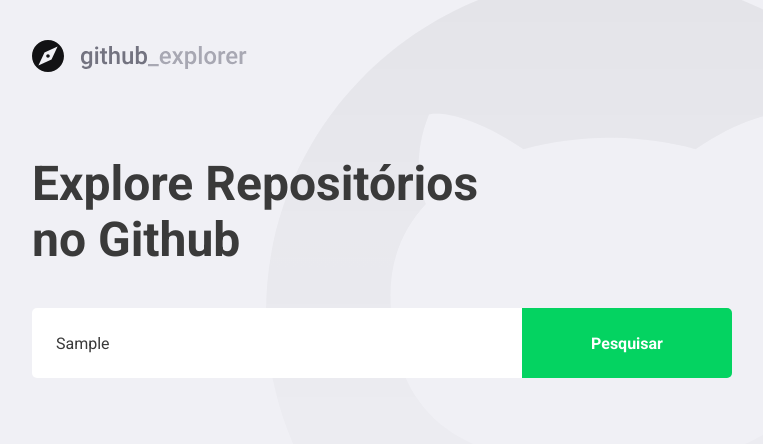
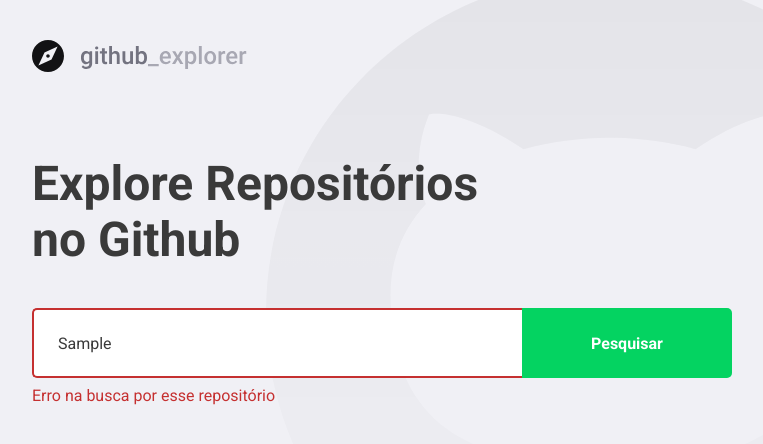
Before and after one commit to jennysol/GithubExplorer, a React (Create React App) app in the folder projeto/: page / in a window 1280 px wide. Both pictures are taken after typing "Sample" into the empty fields and a click on the button "Pesquisar". Shown: the top 444 px of the page, without its empty margins (148-911 px from the left). Built offline with nearby package versions, Linux system fonts and the light colour scheme; no server answers.

Commit message:
Lidando com Erros

```diff
--- a/projeto/src/pages/Dashboard/index.tsx
+++ b/projeto/src/pages/Dashboard/index.tsx
@@ -4,7 +4,7 @@
 
 import logoImg from '../../asserts/img/logo.svg';
 
-import{ Title, Form, Repositories } from   './styles';
+import{ Title, Form, Repositories, Error} from   './styles';
 
 interface Repository {
   full_name: string;
@@ -17,17 +17,29 @@
 
 const Dashboard: React.FC = () => {
   const [newRepo, setNewRepo] = useState('');
+  const [inputError, setInputError] = useState('');
   const [repositories, setRepositories] = useState<Repository[]>([]);
 
     async function handleAddRepository(event: FormEvent<HTMLFormElement>): Promise<void>  { // adição de um novo repositŕorio
       event.preventDefault();
 
-      const response = await api.get<Repository>(`repos/${newRepo}`);
+      if (!newRepo) {
+        setInputError('Digite autor/nome do repositório');
+        return;
+      }
 
-      const repository = response.data;
+      try {
+        const response = await api.get<Repository>(`repos/${newRepo}`);
 
-      setRepositories([...repositories, repository]);
-      setNewRepo('');
+        const repository = response.data;
+
+        setRepositories([...repositories, repository]);
+        setNewRepo('');
+        setInputError('');
+      } catch (err) {
+        setInputError('Erro na busca por esse repositório');
+
+      }
     }
 
   return (
@@ -35,7 +47,7 @@
       <img src={logoImg} alt="Github Explorer" />
       <Title>Explore Repositórios no Github</Title>
 
-      <Form onSubmit={handleAddRepository}>
+      <Form hasError={!!inputError} onSubmit={handleAddRepository}>
         <input
           value={newRepo}
           onChange={(e) => setNewRepo(e.target.value)}
@@ -43,6 +55,8 @@
         />
         <button type="submit">Pesquisar</button>
       </Form>
+
+    {inputError && <Error>{inputError}</Error>}
 
       <Repositories>
         {repositories.map(repository => (
--- a/projeto/src/pages/Dashboard/styles.ts
+++ b/projeto/src/pages/Dashboard/styles.ts
@@ -1,5 +1,9 @@
-import styled from 'styled-components';
+import styled, { css } from 'styled-components';
 import { shade } from 'polished';
+
+interface FormProps {
+  hasError: boolean;
+}
 
 //Templates Literals
  export const Title = styled.h1`
@@ -11,7 +15,7 @@
   margin-top: 80px;
 `;
 
-export const Form = styled.form `
+export const Form = styled.form<FormProps>`
   margin-top: 40px;
   max-width: 700px;
 
@@ -24,11 +28,18 @@
     border: 0;
     border-radius: 5px 0 0 5px;
     color: #3A3A3A;
+    border: 2px solid #FFF;
+    border-right: 0;
+
+    ${(props) =>
+      props.hasError &&
+      css `
+        border-color: #c53030;
+      `}
 
     &::placeholder {
       color: #a8a8b3;
     }
-
   }
 
   button {
@@ -45,6 +56,12 @@
       background: ${shade(0.2, '#04D361')};
     }
    }
+`;
+
+export const Error = styled.span`
+  display: block;
+  color: #c53030;
+  margin-top: 8px;
 `;
 
 export const Repositories = styled.div`
```
